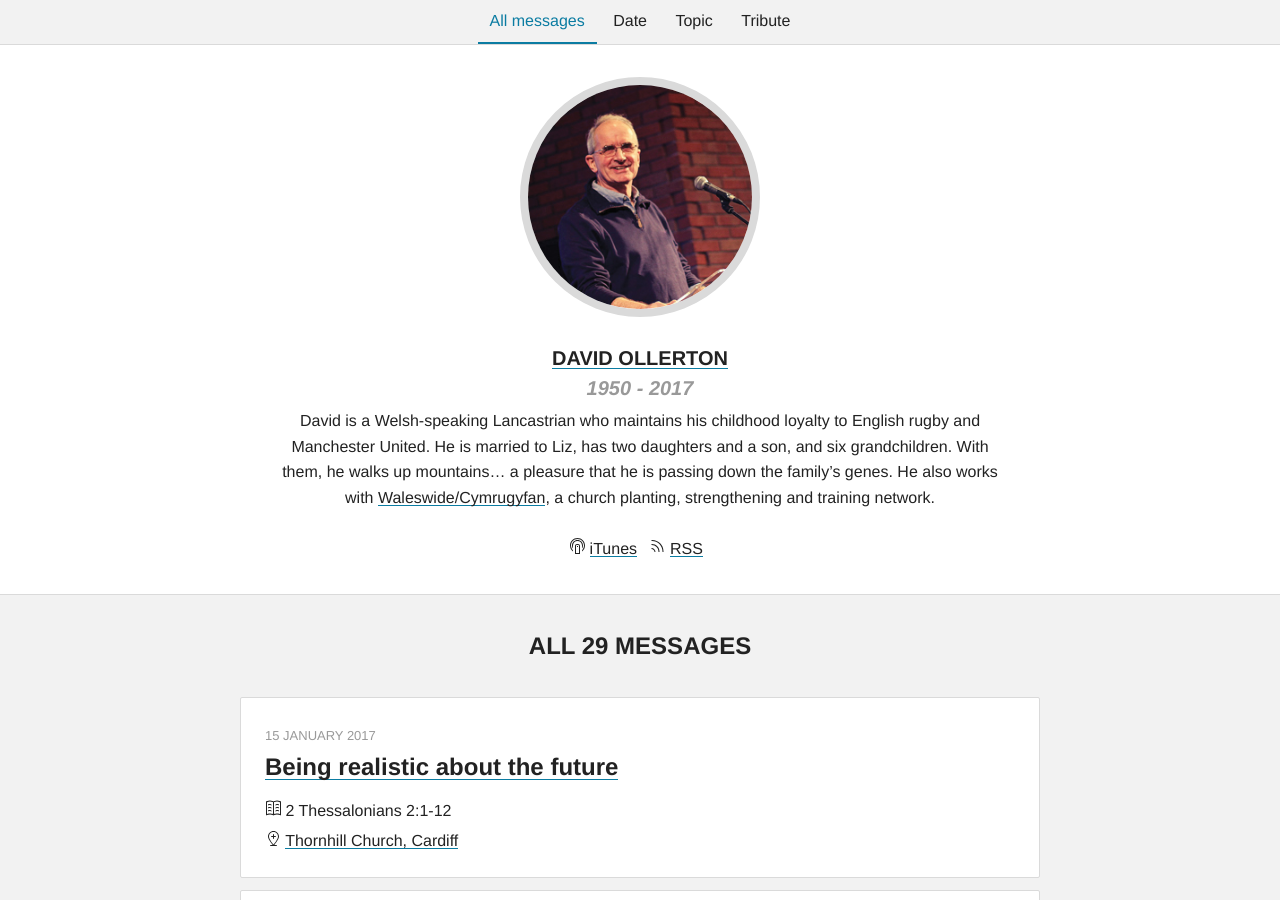
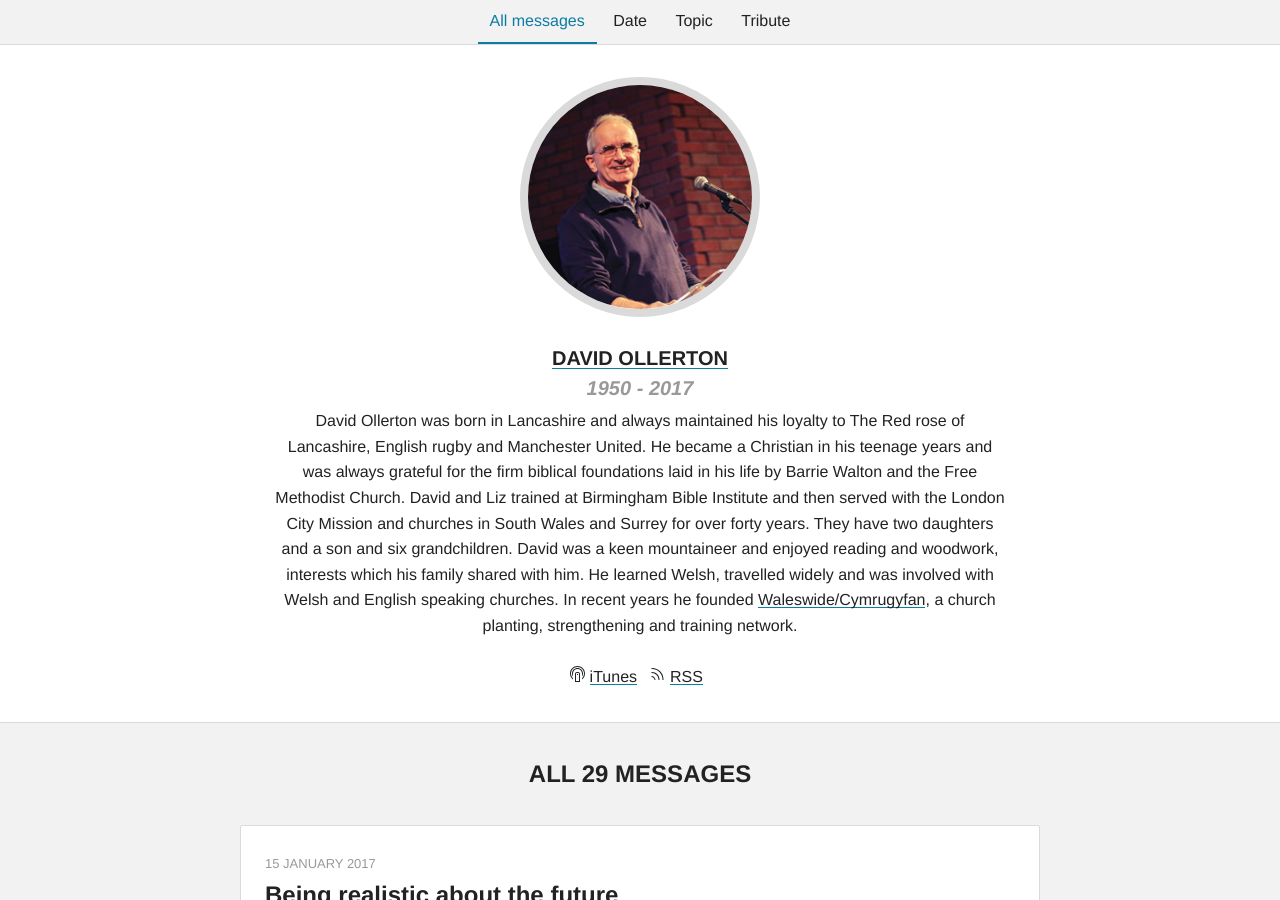
Before and after one commit to davidollerton/davidollerton.github.io, a Jekyll site: the page built from index.html, in a window 1280 px wide and 900 px high. Built offline with Jekyll 4.4.1, drawn with Linux system fonts in a browser that asks for light colours; nearby versions of some CDN libraries; the list of posts is cut into pages by our own code; comment, search, counter and statistics services are not loaded.

Commit message:
Minot changes to text

```diff
--- a/_config.yml
+++ b/_config.yml
@@ -1,8 +1,8 @@
 # Podcast Feed Settings
 title:          Sermons by David Ollerton
 email:          sermons@davidollerton.wales
-description:    David is a Welsh-speaking Lancastrian who maintains his childhood loyalty to English rugby and Manchester United. He is married to Liz, has two daughters and a son, and six grandchildren. With them, he walks up mountains… a pleasure that he is passing down the family’s genes. He also works with [Waleswide/Cymrugyfan](http://www.waleswide.org/), a church planting, strengthening and training network.
-subtitle:       "A collection of David's sermons from his 'x' years of ministry"
+description:    David Ollerton was born in Lancashire and always maintained his loyalty to The Red rose of Lancashire, English rugby and Manchester United. He became a Christian in his teenage years and was always grateful for the firm biblical foundations laid in his life by Barrie Walton and the Free Methodist Church.  David and Liz trained at Birmingham Bible Institute and then served with the London City Mission and churches in South Wales and Surrey for over forty years.  They have two daughters and a son and six grandchildren.  David was a keen mountaineer and enjoyed reading and woodwork, interests which his family shared with him.  He learned Welsh, travelled widely  and was involved with Welsh and English speaking churches. In recent years he founded [Waleswide/Cymrugyfan](http://www.waleswide.org/), a church planting, strengthening and training network.
+subtitle:       "A collection of David's sermons from his ministry"
 url:            https://www.davidollerton.wales
 lang:           en-GB
 author:         David Ollerton
--- a/_layouts/tribute.html
+++ b/_layouts/tribute.html
@@ -26,7 +26,7 @@ layout: compress
     <section class="page container">
       <header class="page__header tg-header">
         <h2 class="tg__title">Thanksgiving service for the life of <span>David Ollerton</span></h2>
-        <h3 class="tg__subtitle">8<sup>th</sup> January 1980 - 18<sup>th</sup> March 2017</h3>
+        <h3 class="tg__subtitle">8<sup>th</sup> January 1950 - 18<sup>th</sup> March 2017</h3>
       </header>
       {{ page.content | markdownify }}
     </section>
```
Also changed, not shown: tribute/index.html (+4 -3 lines).
